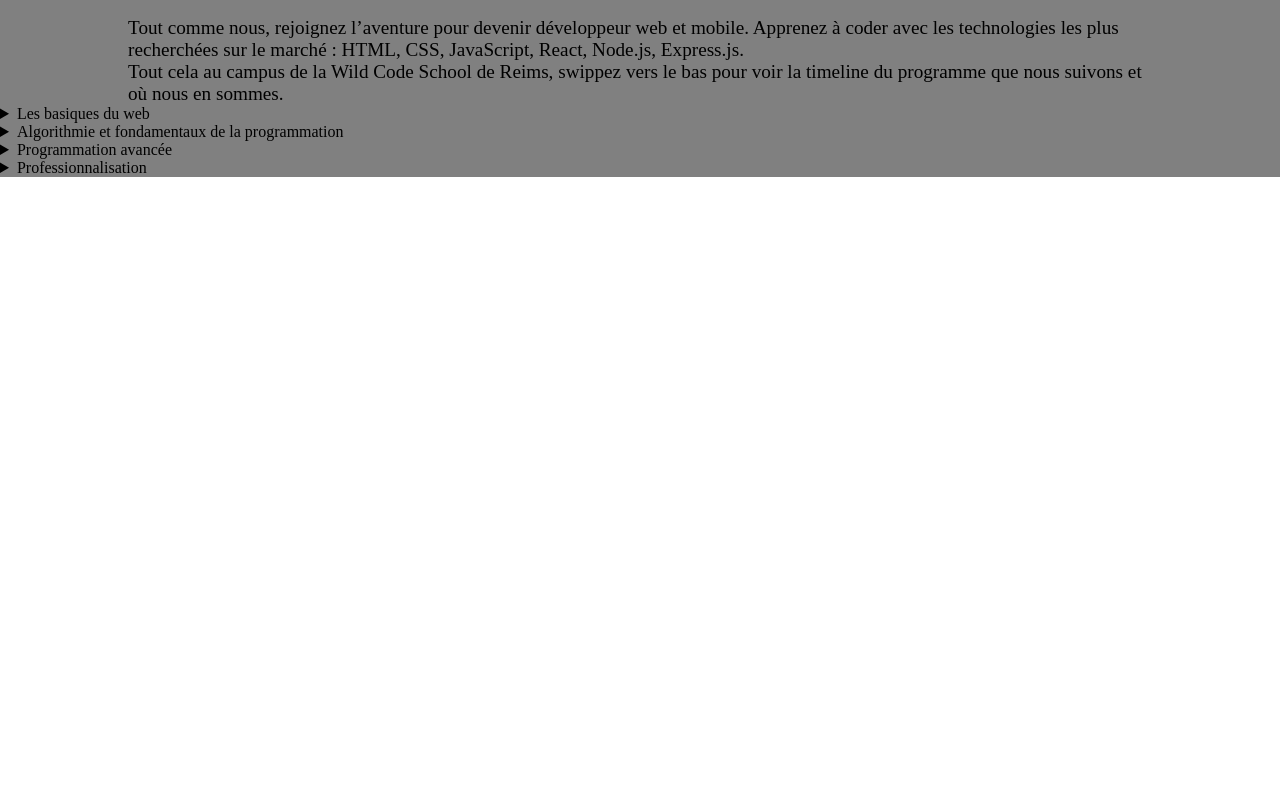
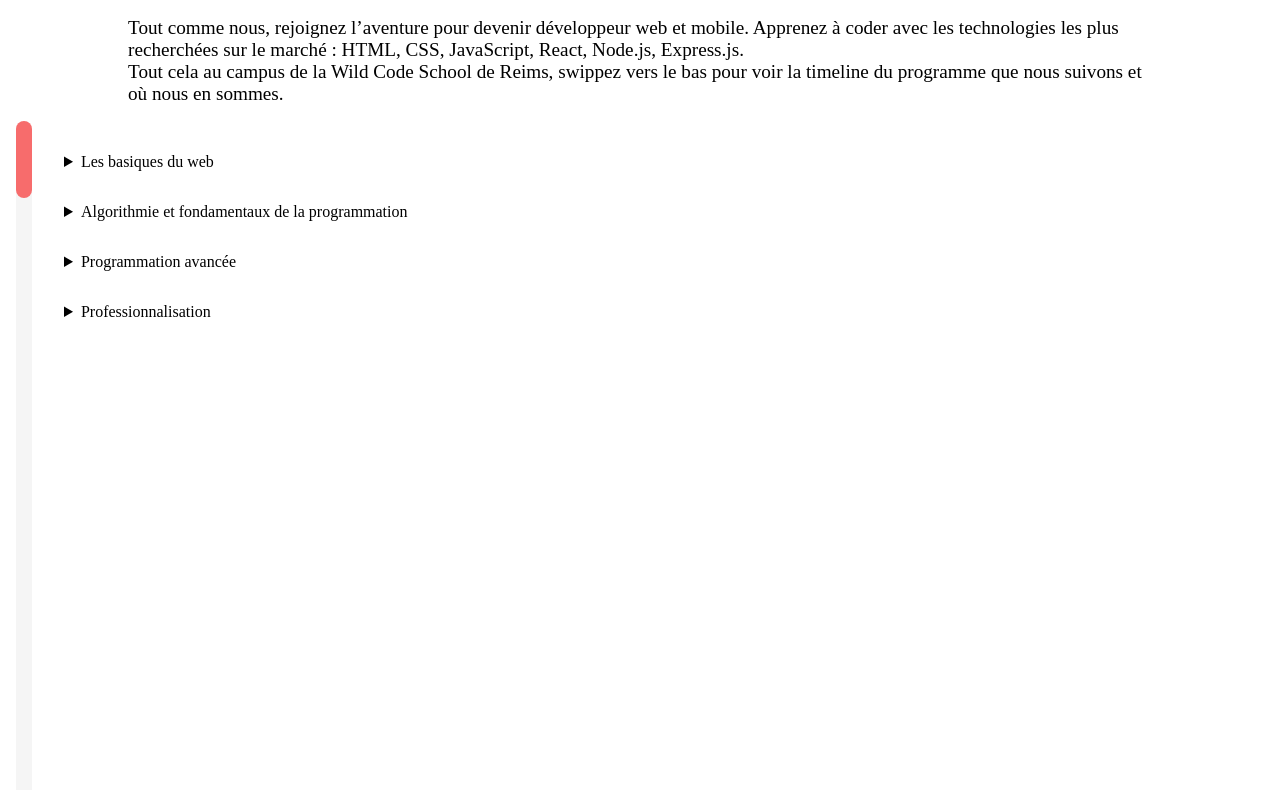
Before and after one commit to Mounir-mk/Project-1, a plain HTML site: page index.html in a window 1280 px wide. Shown: the part 102-892 px from the top of the page. Before the commit the page ends 800 px from the top, so only its background shows below. Drawn offline with Linux system fonts and the light colour scheme.

Commit message:
add: js progress bar/ css for timeline/ div class infos

```diff
--- a/index.html
+++ b/index.html
@@ -32,6 +32,7 @@
         <div class="circle"></div>
         <div class="progress"></div>
       </div>
+      <div class="infos">
         <details>
           <summary>Les basiques du web</summary>
           <p>Découvrez comment sont construites les pages web sur lesquelles vous surfez tous les jours et créez votre
@@ -76,6 +77,8 @@
             </ul>
           </div>
         </details>
+      </div>
+
     </section>
     <section class="formulaire"></section>
   </main>
--- a/script.js
+++ b/script.js
@@ -0,0 +1,17 @@
+//Define start & end date
+let start = new Date("Sep 12, 2022").getTime();
+let end = new Date("Feb 10, 2023").getTime();
+
+//Calculate time between start and end
+let totalDays = end - start;
+
+//Calculate time spend since the start
+let daysDone = new Date().getTime() - start;
+
+//Calculate the pourcentage of time spend
+let pourcentage = daysDone * 100 / totalDays;
+
+//Select the class of the progress bar
+let progressBar = document.querySelector('.progress');
+
+daysDone < totalDays ? progressBar.style.height = `${parseInt(pourcentage)}%` : progressBar.style.height = "100%";
--- a/style.css
+++ b/style.css
@@ -3,13 +3,12 @@
   padding: 0;
   box-sizing: border-box;
 }
+
 header {
   height: 50px;
 }
 
-main {
-  background-color: grey;
-}
+main {}
 
 .description {
   display: flex;
@@ -24,7 +23,41 @@ main {
   font-size: 2rem;
   text-align: center;
 }
-.description > p {
+
+.description>p {
   width: 80%;
   font-size: 1.2rem;
 }
+
+/*----Timeline CSS-----*/
+.timeline {
+  height: 100vh;
+  padding: 1rem;
+  display: flex;
+}
+
+.progress-bar {
+  width: 1rem;
+  background-color: whitesmoke;
+  border-radius: 1rem;
+}
+
+.progress {
+  width: 1rem;
+  background-color: #f76c6c;
+  border-radius: 1rem;
+}
+
+.infos {
+  padding: 1rem;
+  display: flex;
+  flex-direction: column;
+}
+
+.infos details {
+  padding: 1rem;
+}
+
+.hardskill ul {
+  list-style-type: none;
+}
```
Lines whose indentation alone changed are shown as unchanged.
